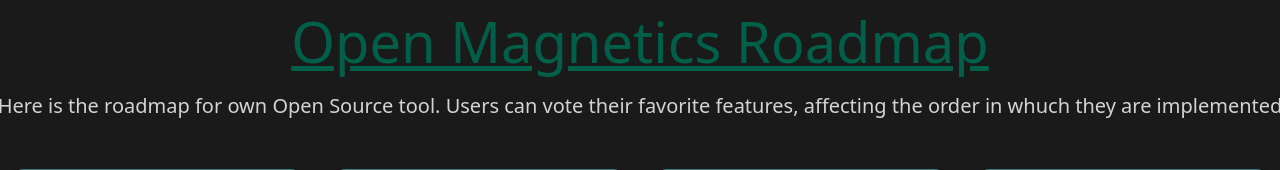
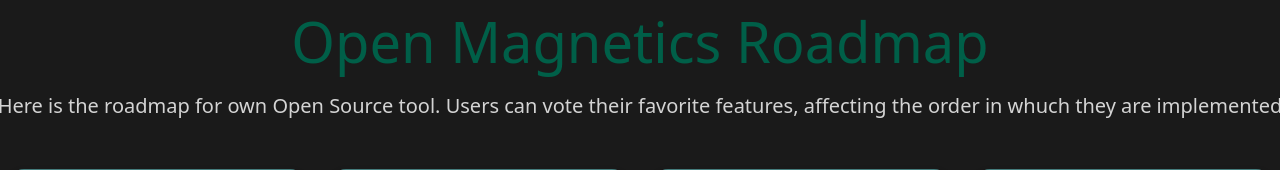
Before and after one commit to OpenMagnetics/WebBackend, a Flask app: page /roadmap in a window 1280 px wide. Shown: the part 56-226 px from the top of the page. Run offline with Flask 2, Linux system fonts and the light colour scheme; data that the repository does not hold is empty; some libraries are stand-ins or nearby versions.

Commit message:
Remove wrong link

```diff
--- a/app/templates/roadmap.html
+++ b/app/templates/roadmap.html
@@ -217,7 +217,7 @@
         <div class="container-flex mx-2">
                 <div class="row mb-2">
                     <div class="col-xl-12 px-0">
-                        <h1 class="display-4 text-center"><a href="http://www.how2power.com/pdf_view.php?url=/newsletters/2209/H2PowerToday2209_FocusOnMagnetics.pdf" class=" text-secondary">Open Magnetics Roadmap</a></h1>
+                        <h1 class="display-4 text-center text-secondary">Open Magnetics Roadmap</h1>
                         <p class="lead my-3 text-center text-white ">Here is the roadmap for own Open Source tool. Users can vote their favorite features, affecting the order in whuch they are implemented</p>
                     </div>
                 </div>
```
